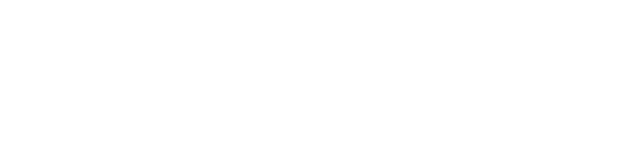
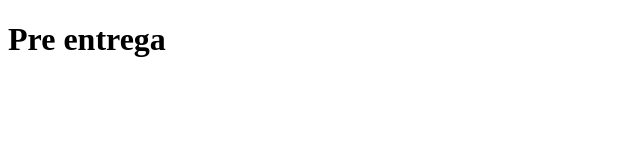
Before and after one commit to AguGalvan/JSsimulador, a plain HTML site: page index.html in a window 1280 px wide. Shown: the whole page, without its empty margins (0-640 px from the left). Drawn offline with Linux system fonts and the light colour scheme.

Commit message:
primer commit

```diff
--- a/index.html
+++ b/index.html
@@ -4,8 +4,9 @@
     <meta charset="UTF-8">
     <meta http-equiv="X-UA-Compatible" content="IE=edge">
     <meta name="viewport" content="width=device-width, initial-scale=1.0">
-    <title>Control de flujos e iteracciones</title>
+    <title>Pre entrega</title>
 </head>
+    <h1>Pre entrega</h1>
 <body>
 
     <script src="./main.js"></script>
```
